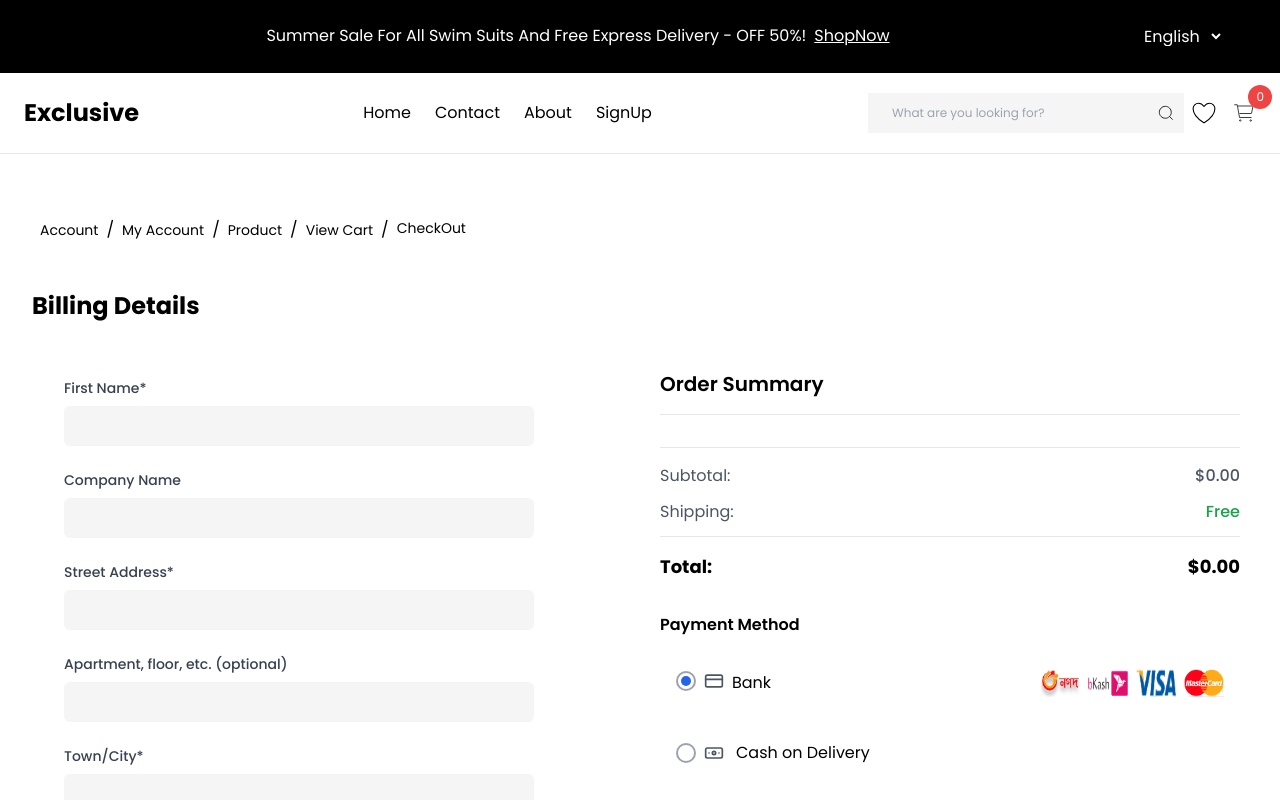
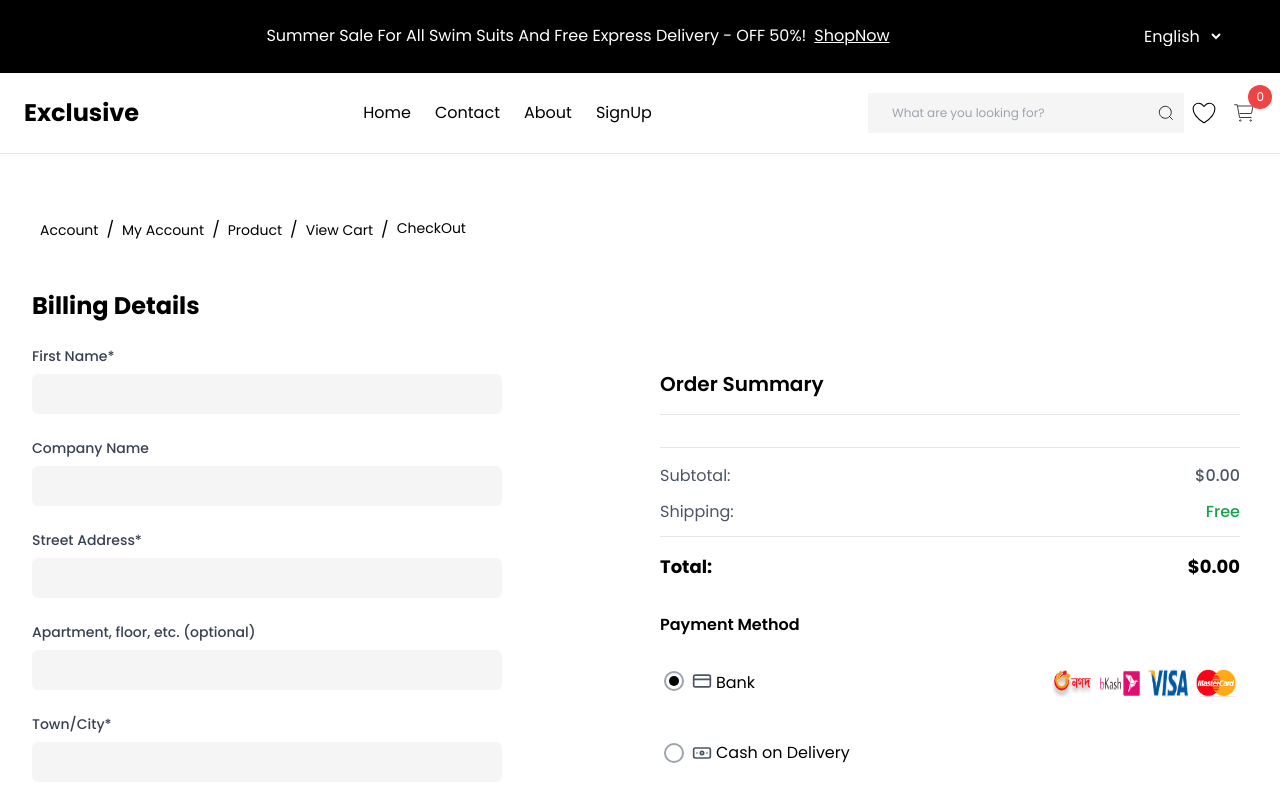
Before and after one commit to Yesifu-Damilola/iphone_store, a React (Vite) app: page /checkout in a window 1280 px wide. Shown: the top 800 px of the page. Built offline with nearby package versions, Linux system fonts and the light colour scheme.

Commit message:
bug fixed on CheckOut component

```diff
--- a/src/pages/checkout/BillingsDetails.jsx
+++ b/src/pages/checkout/BillingsDetails.jsx
@@ -57,7 +57,7 @@ export const BillingsDetails = () => {
   return (
     <form
     onSubmit={handleSubmit(onSubmit)}
-      className="space-y-6 bg-white p-8"
+      className="space-y-6 bg-white"
     >
       <div className="grid grid-cols-1 md:grid-cols-2 gap-6">
         <div className="space-y-2">
@@ -215,145 +215,5 @@ export const BillingsDetails = () => {
         </button>
       </div> */}
     </form>
-//     <form
-//     onSubmit={handleSubmit(onSubmit)}
-//     className="space-y-6 bg-white p-8 rounded-lg shadow-md"
-//   >
-//     <div className="grid grid-cols-1 md:grid-cols-2 gap-6">
-//       {/* First Name */}
-//       <div className="space-y-2">
-//         <label htmlFor="firstName" className="block text-sm font-medium text-gray-700">
-//           First Name*
-//         </label>
-//         <input
-//           {...register("firstName", { required: "First name is required" })}
-//           type="text"
-//           className="w-full md:max-w-[470px] p-2 bg-gray-100 rounded-md focus:outline-none"
-//         />
-//         {errors.firstName && <p className="text-red-500 text-sm">{errors.firstName.message}</p>}
-//       </div>
-
-//       {/* Company Name */}
-//       <div className="space-y-2 md:col-span-2">
-//         <label htmlFor="companyName" className="block text-sm font-medium text-gray-700">
-//           Company Name
-//         </label>
-//         <input
-//           {...register("companyName")}
-//           type="text"
-//           className="w-full md:max-w-[470px] p-2 bg-gray-100 rounded-md focus:outline-none"
-//         />
-//       </div>
-
-//       {/* Street Address */}
-//       <div className="space-y-2 md:col-span-2">
-//         <label htmlFor="streetAddress" className="block text-sm font-medium text-gray-700">
-//           Street Address*
-//         </label>
-//         <input
-//           {...register("streetAddress", { required: "Street address is required" })}
-//           type="text"
-//           className="w-full md:max-w-[470px] p-2 bg-gray-100 rounded-md focus:outline-none"
-//         />
-//         {errors.streetAddress && <p className="text-red-500 text-sm">{errors.streetAddress.message}</p>}
-//       </div>
-
-//       {/* Apartment */}
-//       <div className="space-y-2 md:col-span-2">
-//         <label htmlFor="apartment" className="block text-sm font-medium text-gray-700">
-//           Apartment, floor, etc. (optional)
-//         </label>
-//         <input
-//           {...register("apartment")}
-//           type="text"
-//           className="w-full md:max-w-[470px] p-2 bg-gray-100 rounded-md focus:outline-none"
-//         />
-//       </div>
-
-//       {/* City */}
-//       <div className="space-y-2">
-//         <label htmlFor="city" className="block text-sm font-medium text-gray-700">
-//           Town/City*
-//         </label>
-//         <input
-//           {...register("city", { required: "City is required" })}
-//           type="text"
-//           className="w-full md:max-w-[470px] p-2 bg-gray-100 rounded-md focus:outline-none"
-//         />
-//         {errors.city && <p className="text-red-500 text-sm">{errors.city.message}</p>}
-//       </div>
-
-//       {/* Phone Number */}
-//       <div className="space-y-2 md:col-span-2">
-//         <label htmlFor="phoneNumber" className="block text-sm font-medium text-gray-700">
-//           Phone Number*
-//         </label>
-//         <input
-//           {...register("phoneNumber", {
-//             required: "Phone number is required",
-//             pattern: { value: /^[0-9+-]+$/, message: "Please enter a valid phone number" },
-//           })}
-//           type="tel"
-//           className="w-full md:max-w-[470px] p-2 bg-gray-100 rounded-md focus:outline-none"
-//         />
-//         {errors.phoneNumber && <p className="text-red-500 text-sm">{errors.phoneNumber.message}</p>}
-//       </div>
-
-//       {/* Email */}
-//       <div className="space-y-2 md:col-span-2">
-//         <label htmlFor="email" className="block text-sm font-medium text-gray-700">
-//           Email Address*
-//         </label>
-//         <input
-//           {...register("email", {
-//             required: "Email is required",
-//             pattern: { value: /^[A-Z0-9._%+-]+@[A-Z0-9.-]+\.[A-Z]{2,}$/i, message: "Please enter a valid email address" },
-//           })}
-//           type="email"
-//           className="w-full md:max-w-[470px] p-2 bg-gray-100 rounded-md focus:outline-none"
-//         />
-//         {errors.email && <p className="text-red-500 text-sm">{errors.email.message}</p>}
-//       </div>
-
-//       {/* Save Info Checkbox */}
-//       <div className="md:col-span-2 ">
-//           <label className="flex items-center space-x-2 ">
-//             <input
-//               type="checkbox"
-//                {...register("saveInfo")}
-//              className="appearance-none w-5 h-5 border border-gray-300 rounded bg-white checked:bg-[#DB4444] checked:border-transparent focus:outline-none relative
-//                    checked:after:content-['✔'] checked:after:absolute checked:after:text-white checked:after:text-sm checked:after:left-[4px]"
-//            />
-//            <span className="text-sm text-gray-700  ">
-//               Save this information for faster check-out next time
-//             </span>
-//          </label>
-//         </div>
-
-//       {/* <div className="md:col-span-2 flex items-center">
-//         <input
-//           type="checkbox"
-//           {...register("saveInfo")}
-//           className="peer hidden"
-//         />
-//         <div className="w-5 h-5 border border-gray-300 rounded bg-white peer-checked:bg-red-500 peer-checked:border-transparent flex items-center justify-center">
-//           <span className="text-white text-sm">✔</span>
-//         </div>
-//         <span className="ml-2 text-sm text-gray-700">
-//           Save this information for faster check-out next time
-//         </span>
-//       </div> */}
-//     </div>
-
-//     {/* Submit Button */}
-//     {/* <div className="mt-6">
-//       <button
-//         type="submit"
-//         className="w-full md:max-w-[470px] bg-blue-600 text-white py-3 px-4 rounded-md hover:bg-blue-700 transition-colors focus:outline-none"
-//       >
-//         Complete Order
-//       </button>
-//     </div> */}
-//   </form>
   );
 };
--- a/src/pages/checkout/PaymentsSummary.jsx
+++ b/src/pages/checkout/PaymentsSummary.jsx
@@ -116,7 +116,7 @@ export const PaymentsSummary = () => {
         </div> */}
         <div className="space-y-3">
           <div
-            className={`flex items-center justify-between p-4 cursor-pointer transition-colors ${
+            className={`flex gap-6 items-center justify-between py-4 px-1 cursor-pointer transition-colors ${
               selectedPayment === "bank" ? "border-blue-500" : ""
             }`}
             onClick={() => setSelectedPayment("bank")}
@@ -124,11 +124,11 @@ export const PaymentsSummary = () => {
             <div className="flex">
             <div className="w-5 h-5 border-2 border-gray-400 rounded-full flex items-center justify-center">
               {selectedPayment === "bank" && (
-                <div className="w-2.5 h-2.5 bg-blue-600 rounded-full"></div>
+                <div className="w-2.5 h-2.5 bg-black rounded-full"></div>
               )}
             </div>
             <div className="ml-2 flex">
-              <CreditCard className="w-5 h-5 text-gray-600 mr-2" />
+              <CreditCard className="w-5 h-5 text-gray-600 mr-1" />
               <span>Bank</span>
             </div>
             </div>
@@ -141,18 +141,18 @@ export const PaymentsSummary = () => {
           </div>
 
           <div
-            className={`flex items-center p-4 cursor-pointer transition-colors ${
+            className={`flex items-center py-4 px-1 cursor-pointer transition-colors ${
               selectedPayment === "cash" ? "border-blue-500" : ""
             }`}
             onClick={() => setSelectedPayment("cash")}
           >
             <div className="w-5 h-5 border-2 border-gray-400 rounded-full flex items-center justify-center">
               {selectedPayment === "cash" && (
-                <div className="w-2.5 h-2.5 bg-blue-600 rounded-full"></div>
+                <div className="w-2.5 h-2.5 bg-black rounded-full"></div>
               )}
             </div>
             <div className="ml-2 flex items-center">
-              <Banknote className="w-5 h-5 text-gray-600 mr-3" />
+              <Banknote className="w-5 h-5 text-gray-600 mr-1" />
               <span>Cash on Delivery</span>
             </div>
           </div>
@@ -174,7 +174,7 @@ export const PaymentsSummary = () => {
           </button>
         </div>
 
-        <button className="w-full px-6 py-3 bg-primary text-white rounded-lg transition-colors flex items-center justify-center space-x-2">
+        <button className="md:w-[190px] w-full px-6 py-3 bg-primary text-white rounded-lg transition-colors flex items-center justify-center space-x-2">
           <Truck className="w-5 h-5" />
           <span>Place Order</span>
         </button>
```
